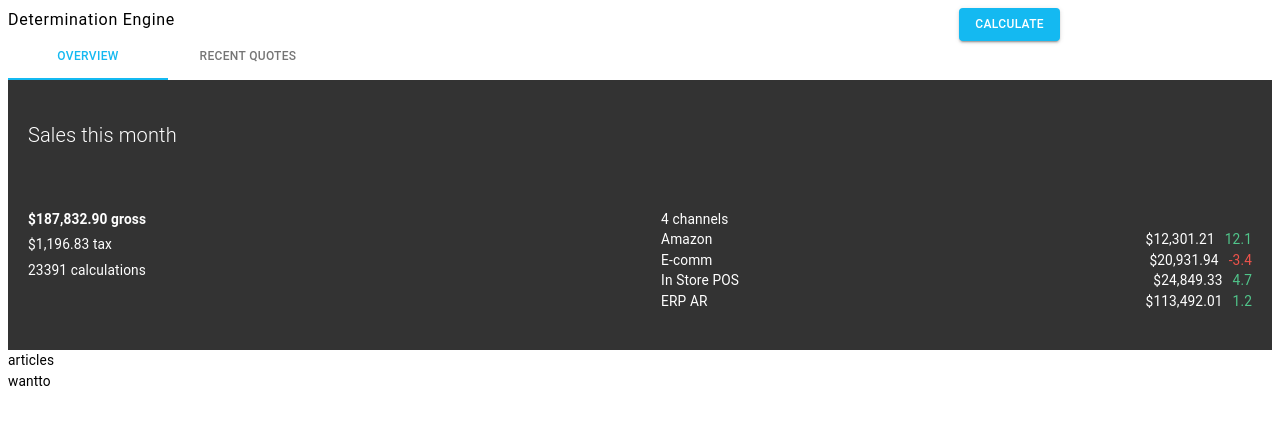
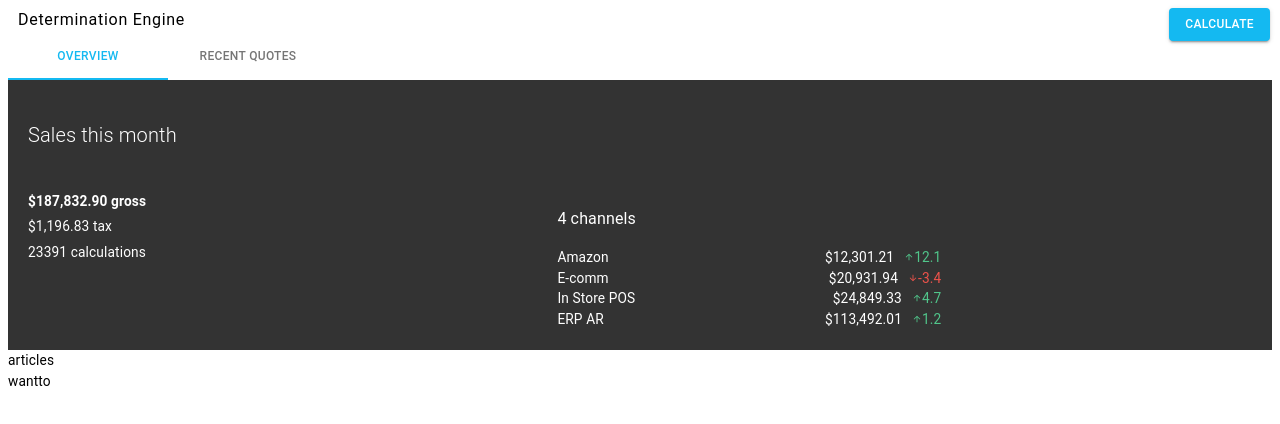
Before and after one commit to stephasaurusRex/learn-material-ui, a React (Create React App) app: page / in a window 1280 px wide. Shown: the top 424 px of the page. Built offline with nearby package versions, Linux system fonts and the light colour scheme.

Commit message:
css adjustments

```diff
--- a/src/App.css
+++ b/src/App.css
@@ -1,5 +1,9 @@
 .engine-header {
     letter-spacing: .7px;
+}
+
+.title {
+    margin-left: 10px;
 }
 
 .inline {
@@ -8,7 +12,7 @@
 
 .engine-header-button {
     position: absolute !important;
-    right: 220px;
+    right: 10px;
 }
 
 h3 {
@@ -52,6 +56,7 @@ h3 {
 
 .channel-data {
     display: inline;
+    width: 30vw;
 }
 
 .channel-part {
--- a/src/components/header/engineHeader.jsx
+++ b/src/components/header/engineHeader.jsx
@@ -12,7 +12,7 @@ export default function EngineHeader() {
   return (
     <div className="engine-header">
       <div>
-        <h3 className="inline">Determination Engine</h3>
+        <h3 className="inline title">Determination Engine</h3>
         <Button variant="contained" color="primary" className="engine-header-button">
         Calculate
         </Button>
--- a/src/components/sales/Channel.jsx
+++ b/src/components/sales/Channel.jsx
@@ -12,6 +12,9 @@ export default class Channel extends React.Component {
           <span className="channel-gross-sales">
             ${this.props.channel ? this.props.formatNumber(this.props.channel.grossSales, 2) : null}
           </span>
+          {this.props.channel && this.props.channel.yearOverYear > 0 ?
+            <svg xmlns="http://www.w3.org/2000/svg" width="10" height="10" viewBox="0 0 24 24"><path fill="#51c68b" d="M4 12l1.41 1.41L11 7.83V20h2V7.83l5.58 5.59L20 12l-8-8-8 8z"/></svg> :
+            <svg xmlns="http://www.w3.org/2000/svg" width="10" height="10" viewBox="0 0 24 24"><path fill="#ee534b" d="M20 12l-1.41-1.41L13 16.17V4h-2v12.17l-5.58-5.59L4 12l8 8 8-8z"/></svg>}
           <span
             className={`yoy
             ${this.props.channel && this.props.channel.yearOverYear > 0 ?
--- a/src/components/sales/ChannelData.jsx
+++ b/src/components/sales/ChannelData.jsx
@@ -5,7 +5,7 @@ export default class ChannelData extends React.Component {
   render() {
     return (
       <div className="channel-data">{console.log(this.props)}
-        <div>{this.props.channels ? this.props.channels.length : 0 } channels</div>
+        <h3>{this.props.channels ? this.props.channels.length : 0 } channels</h3>
         {this.props.channels ?
           this.props.channels.map((channel) => (
             <Channel formatNumber={this.props.formatNumber} key={channel.name} channel={channel}></Channel>
```
